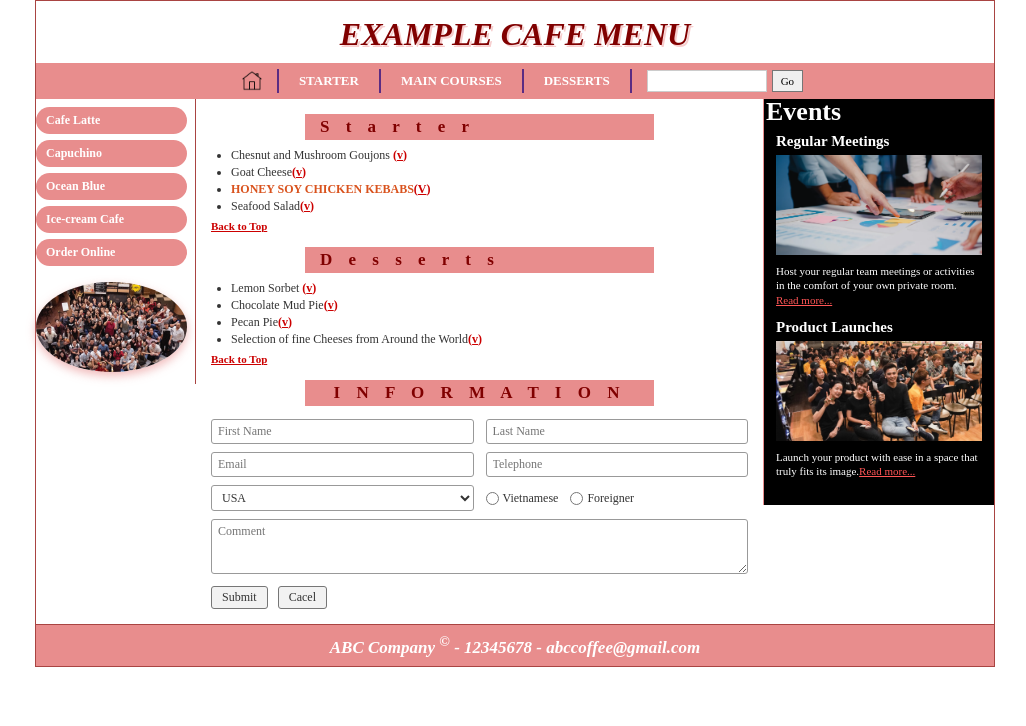
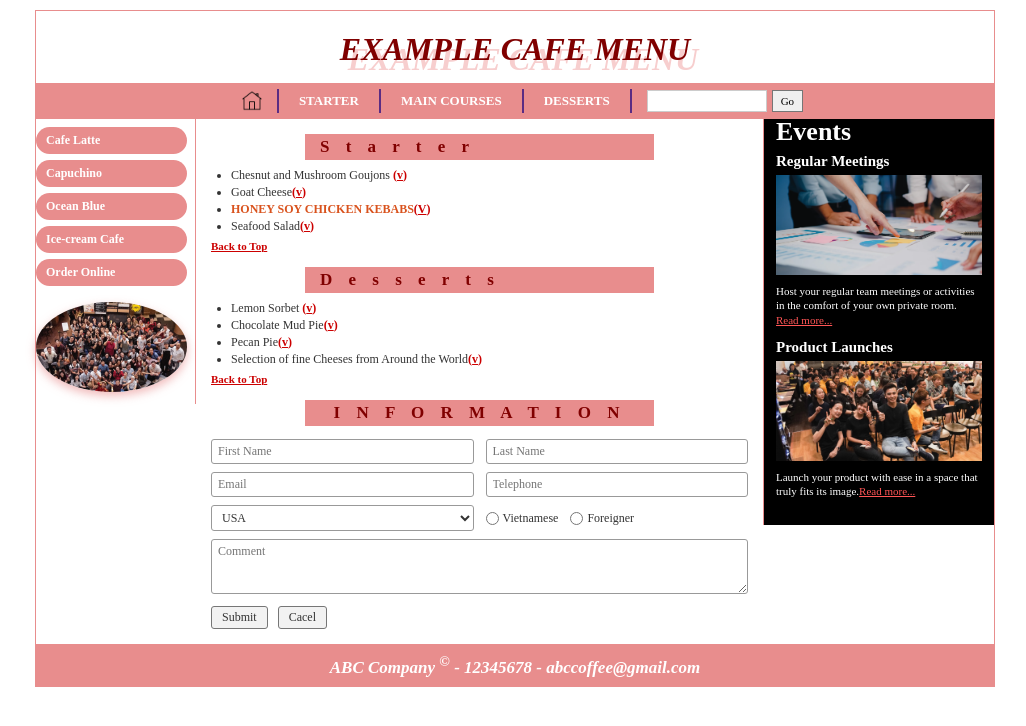
Before and after one commit to T-annn/TRAN-THIEN-AN, a plain HTML site: page index.html in a window 1280 px wide. Shown: the whole page, without its empty margins (125-1151 px from the left). Drawn offline with Linux system fonts and the light colour scheme.

Commit message:
Cập nhật code mới

```diff
--- a/index.html
+++ b/index.html
@@ -16,19 +16,20 @@
         body {
             background-color: #ffffff;
             color: #333;
+            padding: 10px;
         }
 
         .container {
             width: 100%;
             max-width: 960px;
             margin: 0 auto;
-            border: 1px solid #a94442;
+            border: 1px solid #e88d8d;
             background-color: #fff;
         }
 
         header {
             text-align: center;
-            padding: 15px 0 10px 0;
+            padding: 20px 0 15px 0;
             background-color: #ffffff;
         }
 
@@ -43,8 +44,8 @@
             color: #f7cece;
             font-size: 32px;
             position: absolute;
-            top: 2px;
-            left: 2px;
+            top: 10px;
+            left: 8px;
             white-space: nowrap;
             z-index: 1;
         }
@@ -144,7 +145,7 @@
             flex-direction: column;
             align-items: flex-start;
             flex-shrink: 0;
-            border-right: 1px solid #a94442;
+            border-right: 1px solid #e88d8d;
         }
 
         .menu-btn {
@@ -223,10 +224,6 @@
         .food-list li {
             font-size: 12px;
             margin-bottom: 2px;
-            color: #333;
-        }
-
-        .food-list li.orange-item {
             color: #333;
         }
 
@@ -321,9 +318,7 @@
         }
 
         .right-sidebar-wrapper {
-            padding-top: 0;
-            padding-right: 0;
-            padding-left: 0;
+            padding: 0;
             flex-shrink: 0;
             border-left: 1px solid #e88d8d;
         }
@@ -341,7 +336,7 @@
             margin-top: 0;
             margin-bottom: 8px;
             padding-top: 0;
-            padding-left: 2px;
+            padding-left: 12px;
             line-height: 1;
             font-weight: bold;
             font-family: 'Times New Roman', Times, serif;
@@ -385,7 +380,7 @@
             text-align: center;
             padding: 8px 0;
             width: 100%;
-            border-top: 1px solid #a94442;
+            border-top: 1px solid #e88d8d;
         }
 
         footer h2 {
```
